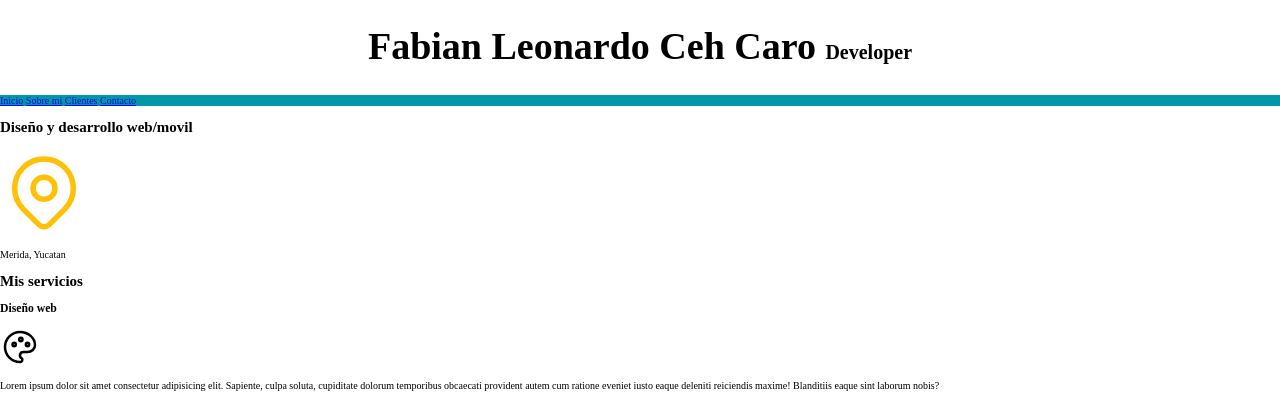
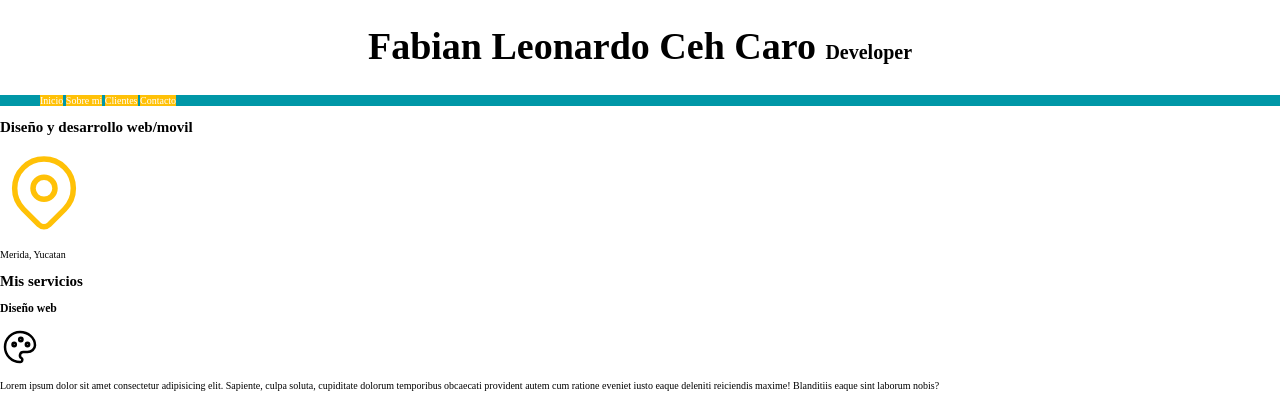
Before and after one commit to FabianCeh1/-, a plain HTML site: page index.html in a window 1280 px wide. Shown: the top 400 px of the page. Drawn offline with Linux system fonts and the light colour scheme; files that its build step writes are made by us from their sources.

Commit message:
Advanced with nav

```diff
--- a/CSS/styles.css
+++ b/CSS/styles.css
@@ -28,3 +28,24 @@ body{
 .navegacion-principal{
     background-color: var(--secundario);
 }
+
+.contenedor{
+   width: 120rem;
+  /*  margin-top: 0;
+    margin-bottom: 0;
+    margin-left: auto;
+    margin-right: auto ;*/
+   /* margin: 0 auto 0 auto;*/
+   margin: 0 auto;
+}
+.nav-bg {
+    background-color:var(--secundario);
+}
+.navegacion-principal a{
+    background-color: var(--primario);
+}
+.navegacion-principal a{
+
+    color: #ffffff;
+    text-decoration: dashed;
+}
--- a/index.html
+++ b/index.html
@@ -21,14 +21,14 @@
     <header>
         <h1 class="titulo">Fabian Leonardo Ceh Caro <span>Developer</span> </h1>
     </header>
-
-    <nav class="navegacion-principal">
+<div class="nav-bg">
+    <nav class="navegacion-principal contenedor">
         <a href="http://www.google.com.mx">Inicio</a>
         <a href="#">Sobre mi</a>
         <a href="#">Clientes</a>
         <a href="#">Contacto</a>
     </nav>
-
+</div>
     <section>
         <h2>Diseño y desarrollo web/movil</h2>
 
```
